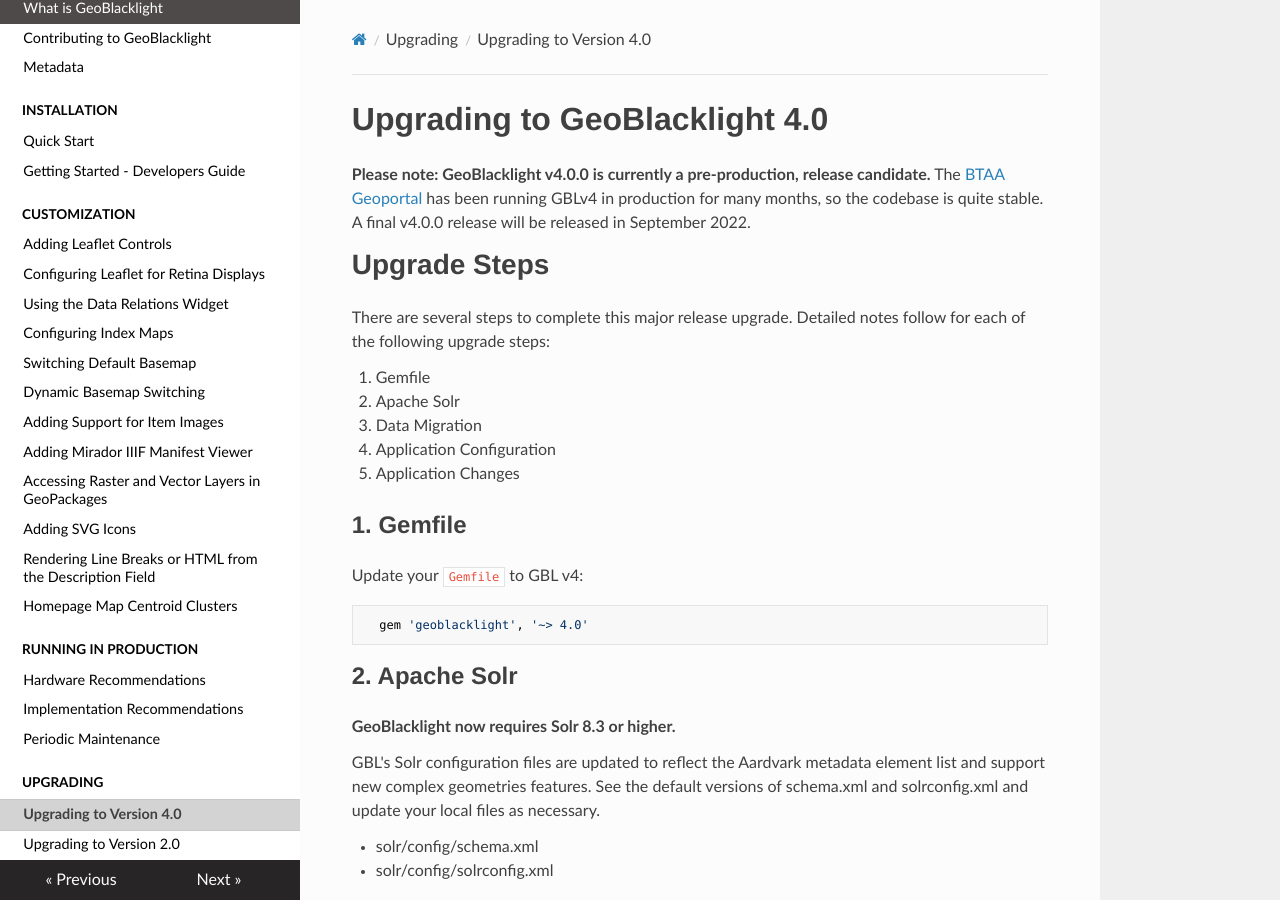
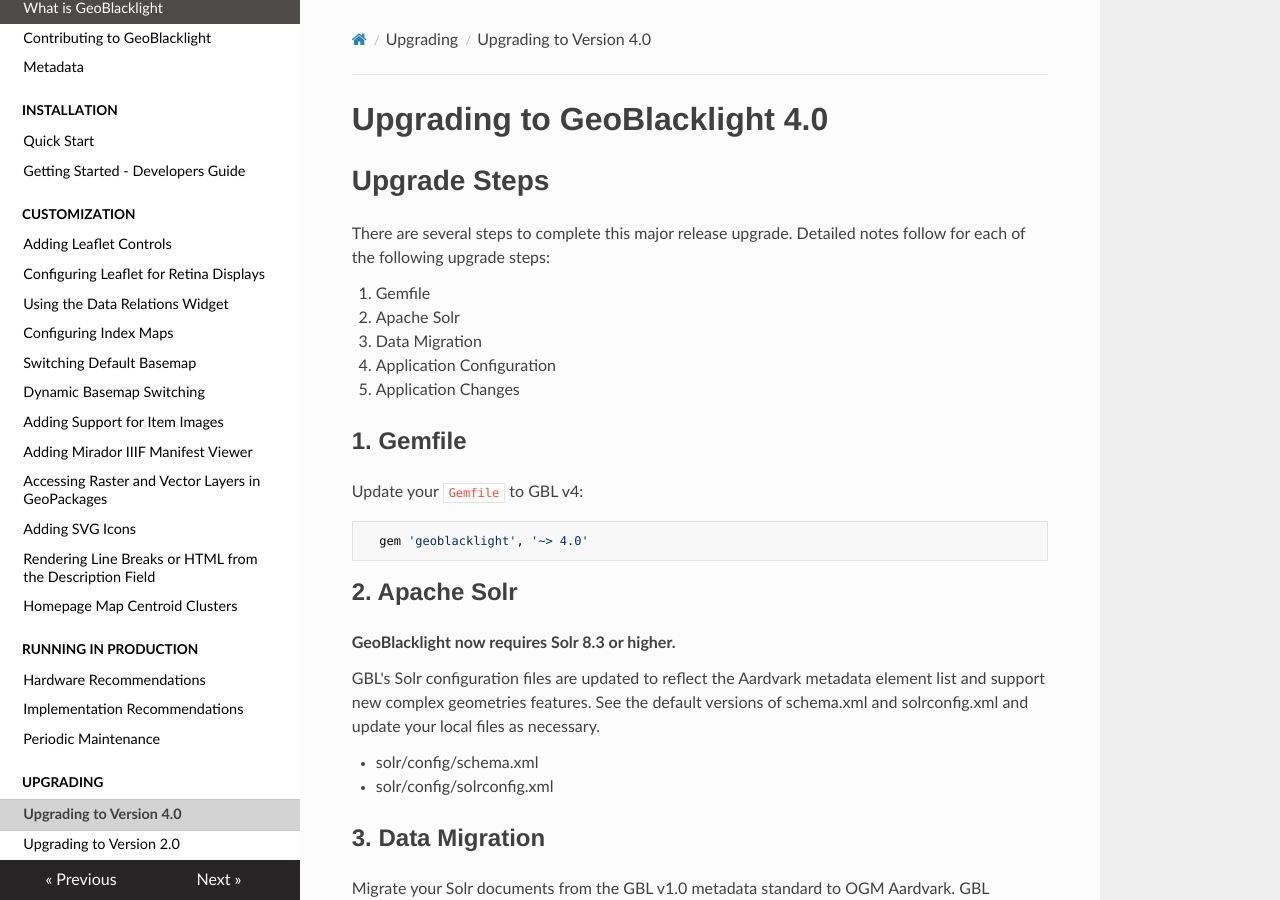
Before and after one commit to geoblacklight/docs-archive, an MkDocs documentation site: the page built from docs/upgrading/Upgrading_to_version_4_0.md, in a window 1280 px wide and 900 px high. Built offline with MkDocs 1.6.1, drawn with Linux system fonts in a browser that asks for light colours; nearby versions of some CDN libraries.

Commit message:
Update Upgrading_to_version_4_0.md
Remove pre-production release note.

```diff
--- a/docs/upgrading/Upgrading_to_version_4_0.md
+++ b/docs/upgrading/Upgrading_to_version_4_0.md
@@ -1,6 +1,4 @@
 ## Upgrading to GeoBlacklight 4.0
-
-**Please note: GeoBlacklight v4.0.0 is currently a pre-production, release candidate.** The [BTAA Geoportal](https://geo.btaa.org) has been running GBLv4 in production for many months, so the codebase is quite stable. A final v4.0.0 release will be released in September 2022.
 
 ### Upgrade Steps
 
```
